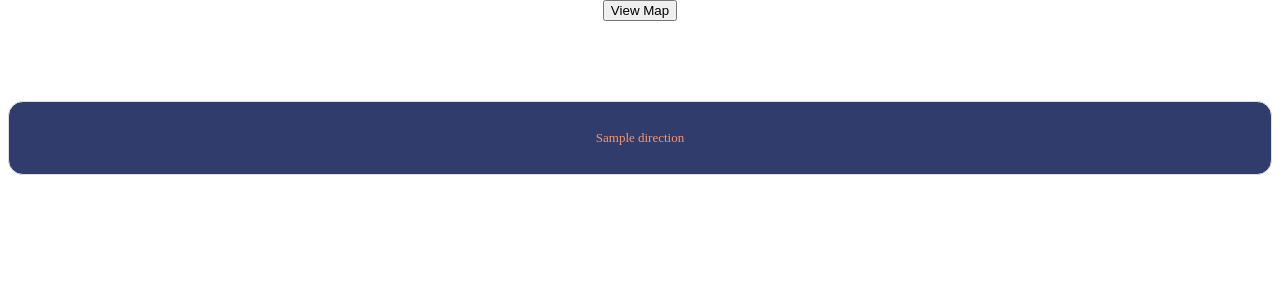
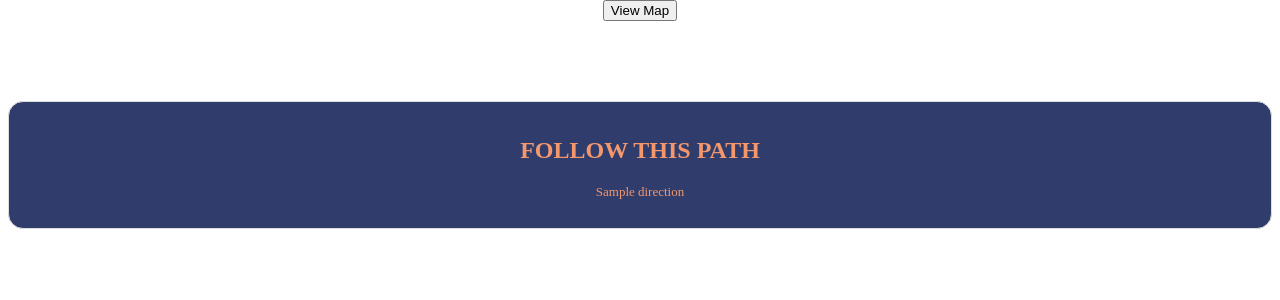
Before and after one commit to zjsan/Capstone-Project, a Flask app: template templates/direction.html in a window 1280 px wide. Shown: the part 50-350 px from the top of the page. Run offline with Flask 3, Linux system fonts and the light colour scheme; the template is opened without the code that fills it: most values are stand-ins (such as "Sample title", 1, 10 or a date in 2020); parts of the project's set-up code (start-up, migrations or seed data) failed here and were passed over.

Commit message:
Update direction.html

```diff
--- a/templates/direction.html
+++ b/templates/direction.html
@@ -7,6 +7,7 @@
 
 {% block path %}
 <div>
+    <h2 style="text-align: center;">FOLLOW THIS PATH</h2>
     {% for x in direction %}
     <p style="font-size: 13px; text-align: center;">{{x}}</p>
     {% endfor %}
```
